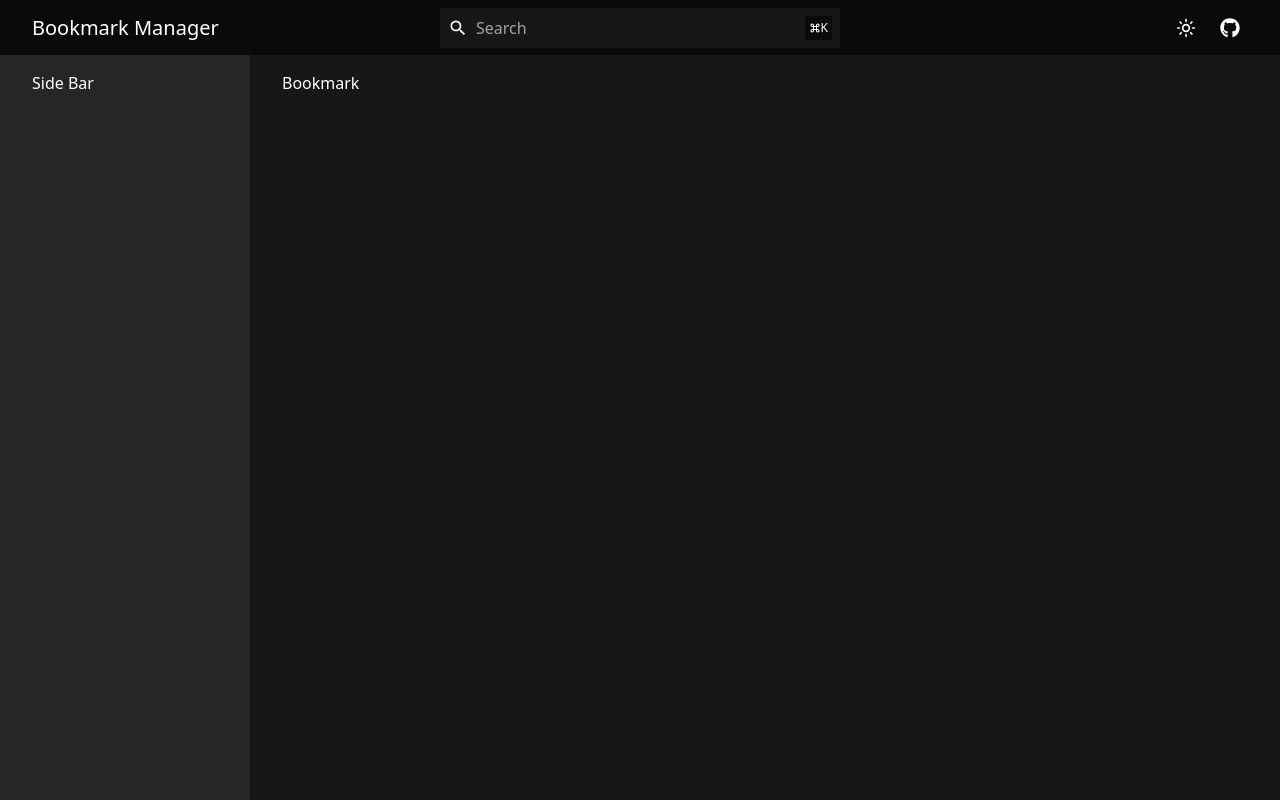
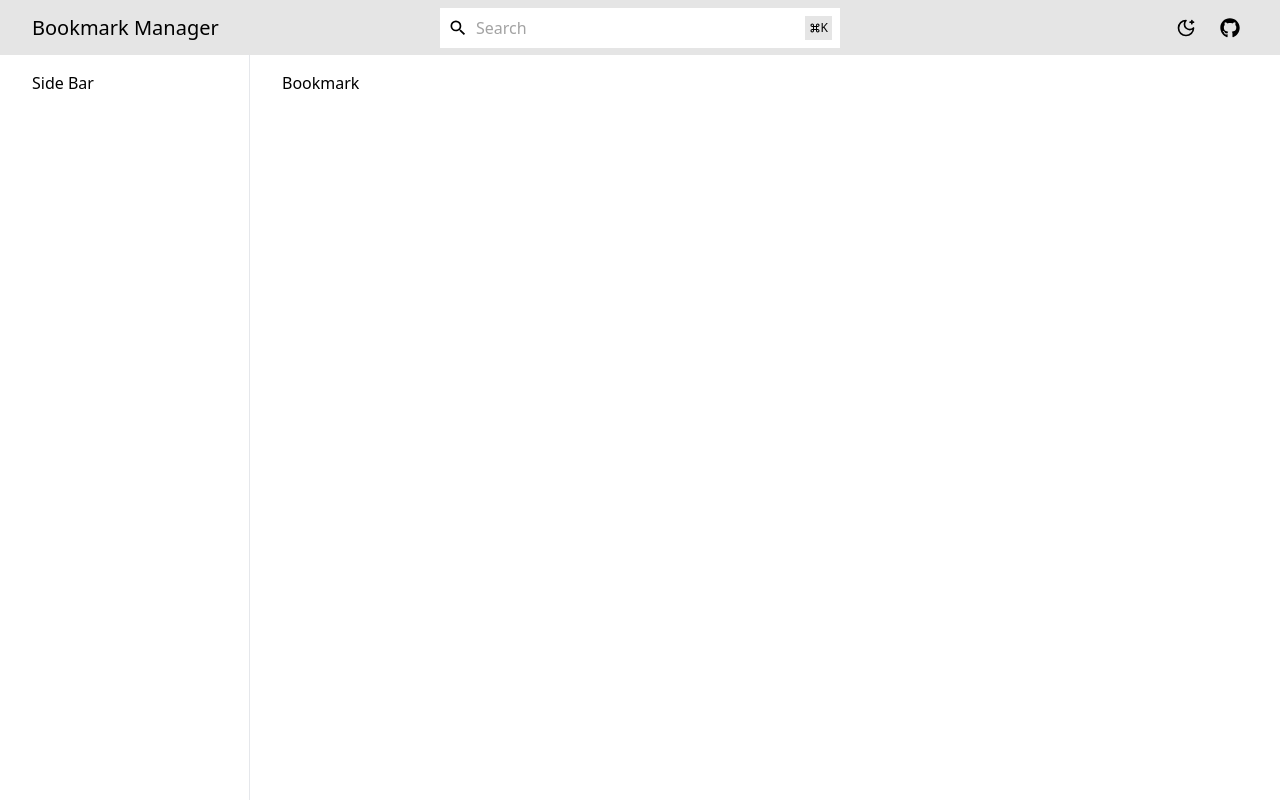
Before and after one commit to thiagohnrt/linky, a Next.js app: page / in a window 1280 px wide. Built offline with nearby package versions, Linux system fonts and the light colour scheme.

Commit message:
Theme feature

```diff
--- a/package.json
+++ b/package.json
@@ -17,6 +17,7 @@
     "eslint-config-next": "13.4.2",
     "lucide-react": "^0.216.0",
     "next": "13.4.2",
+    "next-themes": "^0.2.1",
     "postcss": "8.4.23",
     "react": "18.2.0",
     "react-dom": "18.2.0",
--- a/src/app/layout.tsx
+++ b/src/app/layout.tsx
@@ -1,3 +1,4 @@
+import { Providers } from "@/providers/providers";
 import "./globals.css";
 import { Inter } from "next/font/google";
 
@@ -14,9 +15,12 @@ export default function RootLayout({
   children: React.ReactNode;
 }) {
   return (
-    <html lang="en" data-mode="dark">
-      <body className={inter.className + "text-black dark:text-white"}>
-        {children}
+    <html lang="en" suppressHydrationWarning>
+      <body
+        className={inter.className + "text-black dark:text-white"}
+        suppressHydrationWarning
+      >
+        <Providers>{children}</Providers>
       </body>
     </html>
   );
--- a/src/app/page.tsx
+++ b/src/app/page.tsx
@@ -1,4 +1,5 @@
-import { SunIcon } from "lucide-react";
+import Icon from "@/components/header/Icon";
+import ThemeIcon from "@/components/header/ThemeIcon";
 import { FaGithub } from "react-icons/fa";
 import { MdKeyboardCommandKey, MdOutlineSearch } from "react-icons/md";
 
@@ -15,12 +16,10 @@ export default function Home() {
           </span>
         </div>
         <div className="flex justify-end gap-2 items-center">
-          <div className="p-2 rounded-full hover:bg-white dark:hover:bg-neutral-800 transition-colors duration-300 cursor-pointer">
-            <SunIcon size={20} />
-          </div>
-          <div className="p-2 rounded-full hover:bg-white dark:hover:bg-neutral-800 transition-colors duration-300 cursor-pointer">
+          <ThemeIcon />
+          <Icon>
             <FaGithub size={20} />
-          </div>
+          </Icon>
         </div>
       </header>
       <main className="h-[calc(100vh-55px)] flex">
--- /dev/null
+++ b/src/components/header/Icon.tsx
@@ -0,0 +1,17 @@
+import { ReactNode } from "react";
+
+interface IconProps {
+  children: ReactNode;
+  onClick?: () => void;
+}
+
+export default function Icon({ children, onClick }: IconProps) {
+  return (
+    <div
+      className="p-2 rounded-full hover:bg-white dark:hover:bg-neutral-800 transition-colors duration-300 cursor-pointer"
+      onClick={onClick}
+    >
+      {children}
+    </div>
+  );
+}
--- /dev/null
+++ b/src/components/header/ThemeIcon.tsx
@@ -0,0 +1,38 @@
+"use client";
+
+import { useState, useEffect } from "react";
+import { SunIcon, MoonStarIcon } from "lucide-react";
+import Icon from "./Icon";
+import { useTheme } from "next-themes";
+
+export default function ThemeIcon() {
+  const [hasMounted, setHasMounted] = useState(false);
+  const { theme, setTheme } = useTheme();
+
+  useEffect(() => {
+    // https://github.com/facebook/react/issues/17741
+    setHasMounted(true);
+  }, []);
+
+  const handleTheme = () => {
+    if (theme === "light") {
+      setTheme("dark");
+    } else {
+      setTheme("light");
+    }
+  };
+
+  return (
+    <Icon onClick={handleTheme}>
+      {hasMounted ? (
+        theme === "dark" ? (
+          <SunIcon size={20} />
+        ) : (
+          <MoonStarIcon size={20} />
+        )
+      ) : (
+        <></>
+      )}
+    </Icon>
+  );
+}
--- /dev/null
+++ b/src/providers/providers.tsx
@@ -0,0 +1,12 @@
+"use client";
+
+import { ThemeProvider } from "next-themes";
+import { ReactNode } from "react";
+
+interface ProvidersProps {
+  children: ReactNode;
+}
+
+export function Providers({ children }: ProvidersProps) {
+  return <ThemeProvider attribute="class">{children}</ThemeProvider>;
+}
--- a/tailwind.config.js
+++ b/tailwind.config.js
@@ -5,7 +5,7 @@ module.exports = {
     "./src/components/**/*.{js,ts,jsx,tsx,mdx}",
     "./src/app/**/*.{js,ts,jsx,tsx,mdx}",
   ],
-  darkMode: ["class", '[data-mode="dark"]'],
+  darkMode: "class",
   theme: {
     extend: {
       backgroundImage: {
```
Also changed, not shown: 1 other file (tests, documents, lock files or other folders).
